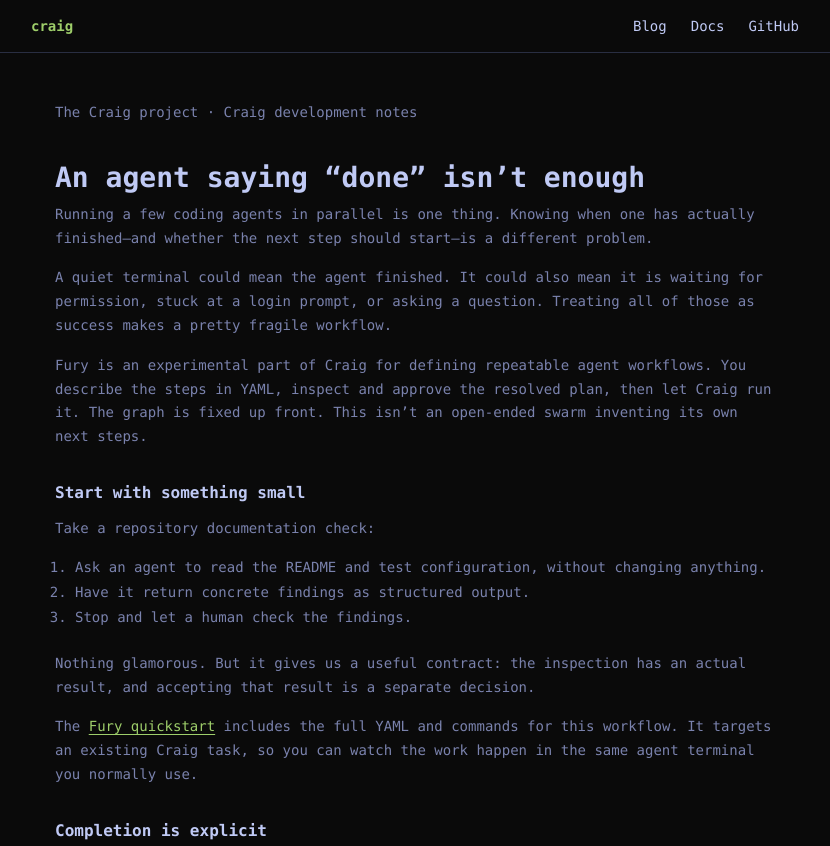
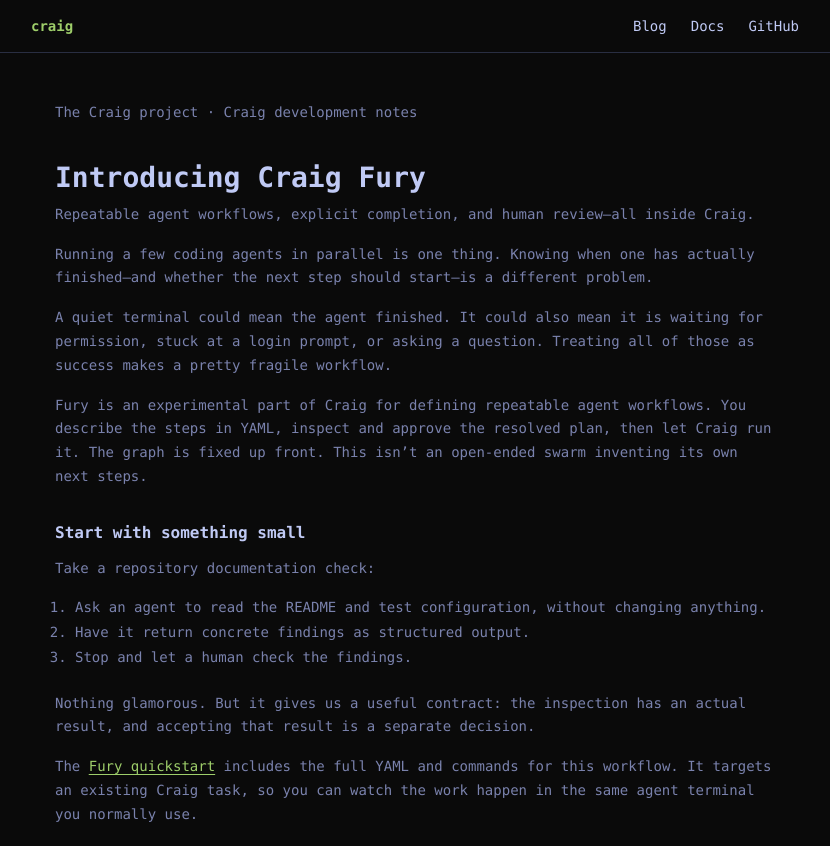
Before and after one commit to hallsamuel90/craig, an Astro site in the folder packages/site/: page /blog/fury-explicit-completion in a window 1280 px wide. Shown: the top 846 px of the page, without its empty margins (225-1055 px from the left). Built offline with nearby package versions, Linux system fonts and the light colour scheme; Astro itself is replaced by a stand-in of ours.

Commit message:
docs: introduce Craig Fury by name in blog headline

```diff
--- a/packages/site/src/pages/blog/fury-explicit-completion.md
+++ b/packages/site/src/pages/blog/fury-explicit-completion.md
@@ -1,12 +1,14 @@
 ---
 layout: ../../layouts/Blog.astro
-title: An agent saying “done” isn't enough
-description: How Craig Fury connects explicit agent results, fixed workflow steps, and human-review checkpoints.
+title: Introducing Craig Fury
+description: Repeatable agent workflows, explicit completion, and human review—all inside Craig.
 author: The Craig project
 order: 1
 ---
 
-# An agent saying “done” isn't enough
+# Introducing Craig Fury
+
+Repeatable agent workflows, explicit completion, and human review—all inside Craig.
 
 Running a few coding agents in parallel is one thing. Knowing when one has actually finished—and whether the next step should start—is a different problem.
 
```
